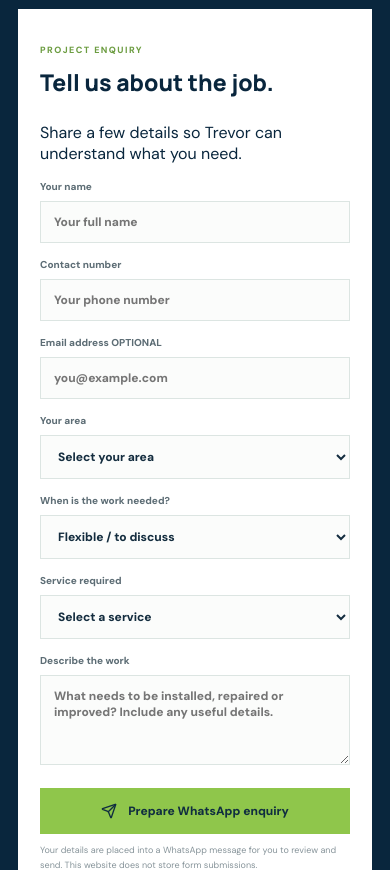
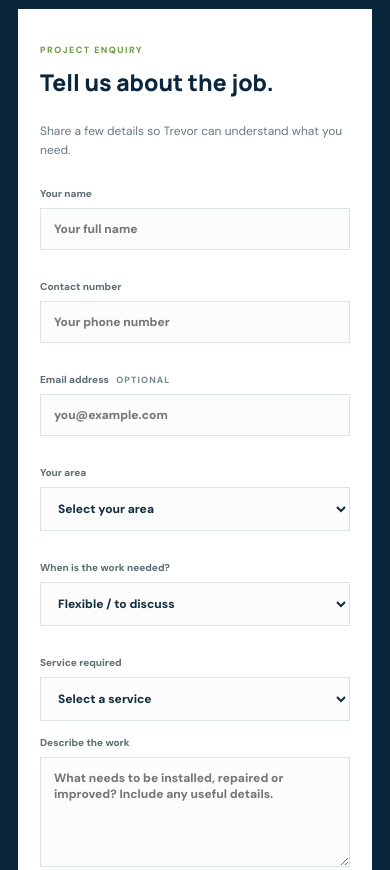
Before and after one commit to nick-lab43/innovative-artisans, a React (Vite) app: page / in a window 390 px wide. Shown: the part 9440-10310 px from the top of the page. Built offline with nearby package versions, Linux system fonts and the light colour scheme.

Commit message:
Style structured enquiry form fields responsively

```diff
--- a/src/index.css
+++ b/src/index.css
@@ -64,3 +64,12 @@
 .project-card:hover img{transform:scale(1.045)}
 @media(max-width:800px){.brand-logo{width:205px;max-height:64px}.trevor-grid{grid-template-columns:1fr;gap:42px}.trevor-photo{height:460px}.trevor-photo-wrap{max-width:560px}.footer-logo{width:220px}}
 @media(max-width:520px){.brand-logo{width:178px;max-height:58px}.trevor-photo{height:390px}.gallery-filters{gap:7px}.gallery-filters button{padding:9px 11px;font-size:10px}}
+
+/* Structured enquiry form */
+.form-head>p{font-size:12px;color:var(--muted);line-height:1.6;margin-top:7px}
+.form-two-col{display:grid;grid-template-columns:1fr 1fr;gap:14px}
+.optional-label{font-size:9px;letter-spacing:.12em;color:#75868e;font-weight:800;margin-left:5px}
+.contact-form label{min-width:0}
+.contact-form input,.contact-form select,.contact-form textarea{width:100%;min-width:0}
+.contact-form textarea{resize:vertical;min-height:110px}
+@media(max-width:520px){.form-two-col{grid-template-columns:1fr;gap:0}}
```
